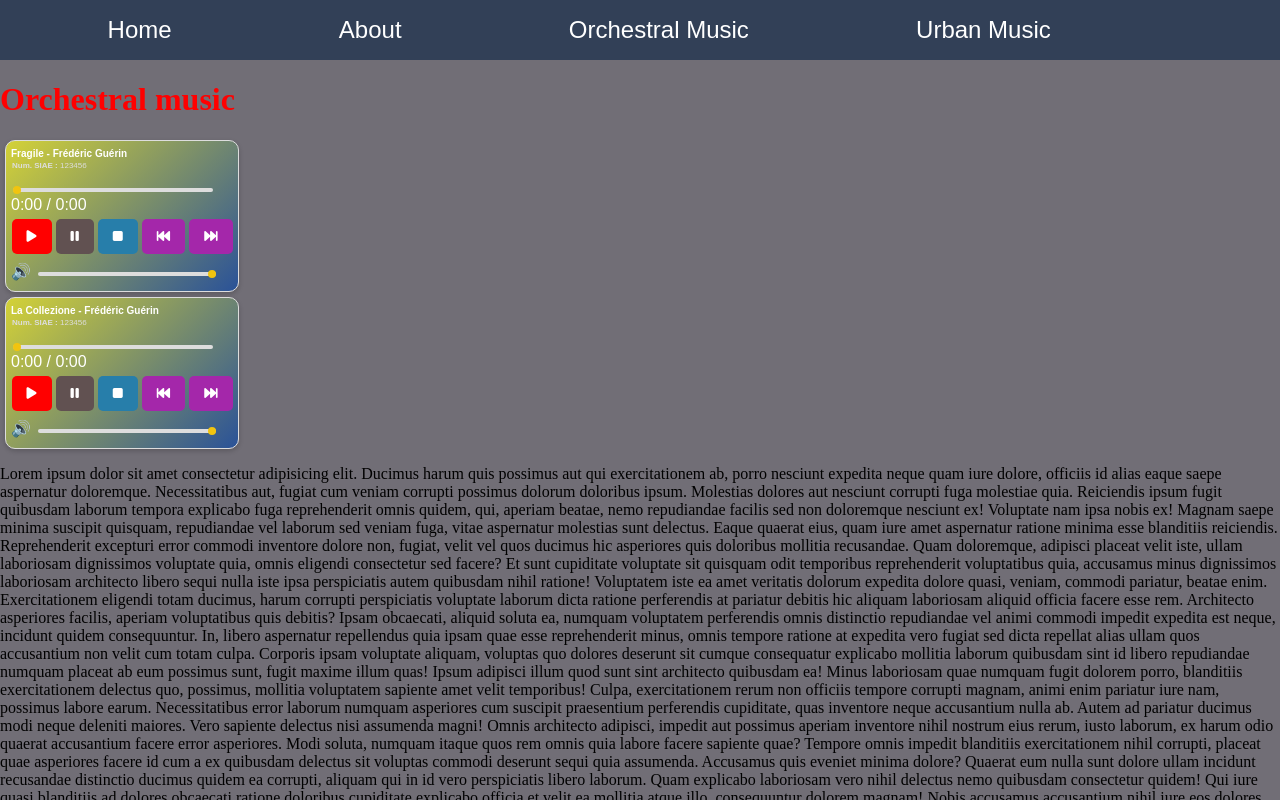
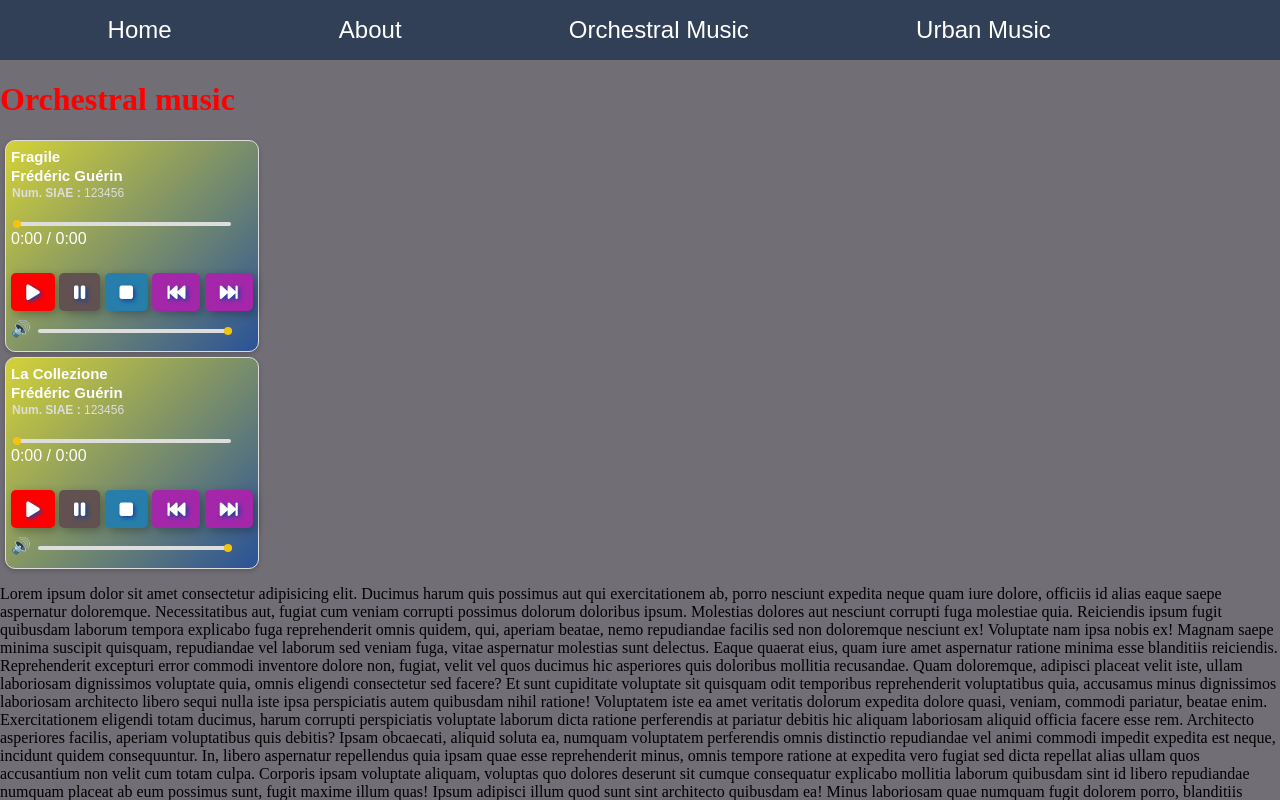
Before and after one commit to fguerin555/music-guerin, a React (Create React App) app: page /orchestral in a window 1280 px wide. Shown: the top 800 px of the page. Built offline with nearby package versions, Linux system fonts and the light colour scheme.

Commit message:
mercredi18h14

```diff
--- a/src/components/AudioPlayer.js
+++ b/src/components/AudioPlayer.js
@@ -64,10 +64,10 @@ function AudioPlayer({ src, title, artist, depositNumber }) {
   };
 
   return (
-    <div className={styles["audio-player"]}>
-      <h3>
-        {title} - {artist}
-      </h3>
+    <div className={styles.Player}>
+      <div className={styles.AudioPlayer}>
+        <h3>{title}</h3>
+        <h3>{artist}</h3>
         <p>
           <strong>Num. SIAE :</strong> {depositNumber}
         </p>
@@ -130,6 +130,7 @@ function AudioPlayer({ src, title, artist, depositNumber }) {
           />
         </div>
       </div>
+    </div>
   );
 }
 
--- a/src/components/AudioPlayer.module.css
+++ b/src/components/AudioPlayer.module.css
@@ -1,10 +1,10 @@
-.audio-player {
+.AudioPlayer {
   border-radius: 10px;
   border: 1px solid #ddd;
   padding: 5px;
   margin: 5px;
-  width: 222px;
-  height: 140px;
+  width: 242px;
+  height: 200px;
   background: linear-gradient(135deg, #d4d237, #2a5298);
   color: white;
   font-family: Arial, sans-serif;
@@ -12,16 +12,16 @@
   box-shadow: 0 2px 5px rgba(0, 0, 0, 0.2);
 }
 
-.audio-player h3 {
+.AudioPlayer h3 {
   margin: 2px 0;
-  font-size: 10px;
+  font-size: 15px;
   color: #fff;
 }
 
-.audio-player p {
+.AudioPlayer p {
   margin-top: 2px;
   margin-left: 1px;
-  font-size: 8px;
+  font-size: 12px;
   color: #ddd;
 }
 
@@ -57,7 +57,7 @@
 }
 
 .AudioControls button:hover {
-  background-color: #11e795; /* Couleur de fond plus foncée lors du survol */
+  background-color: #11e795 !important; /* Couleur de fond plus foncée lors du survol */
 }
 
 .AudioControls button:active {
--- a/src/components/BackButton.module.css
+++ b/src/components/BackButton.module.css
@@ -1,3 +1,26 @@
+.close-button button {
+  display: flex;
+  justify-content: center;
+  align-items: center;
+  margin-top: 20px;
+  font-size: 18px;
+  padding: 10px 20px;
+  border-radius: 7px;
+  cursor: pointer;
+  margin-left: auto;
+  margin-right: auto;
+  margin-top: 20px;
+  background-color: rgb(144, 183, 230);
+  color: beige;
+  box-shadow: 3px 3px 10px rgba(0, 0, 0, 0.3);
+  border: none;
+  text-shadow: 2px 2px 4px #15459e;
+}
+.close-button button:hover {
+  background-color: rgb(247, 37, 6) !important;
+  transition: 0.2s;
+}
+
 @media (max-width: 1224px) {
   .close-button {
     display: display !important;
--- a/src/components/ScrollToTop.module.css
+++ b/src/components/ScrollToTop.module.css
@@ -1,3 +1,26 @@
+button {
+  display: flex;
+  justify-content: center;
+  align-items: center;
+  margin-top: 20px;
+  font-size: 18px;
+  padding: 10px 20px;
+  border-radius: 7px;
+  cursor: pointer;
+  margin-left: auto;
+  margin-right: auto;
+  margin-top: 20px;
+  background-color: rgb(144, 183, 230);
+  color: beige;
+  box-shadow: 3px 3px 10px rgba(0, 0, 0, 0.3);
+  border: none;
+  text-shadow: 2px 2px 4px #15459e;
+}
+button:hover {
+  background-color: rgb(247, 37, 6) !important;
+  transition: 0.2s;
+}
+
 @media (max-width: 1224px) {
   .scroll-to-top {
     display: display !important;
```
Also changed, not shown: 14 other files (tests, documents, lock files or other folders). Lines whose indentation alone changed are shown as unchanged.
